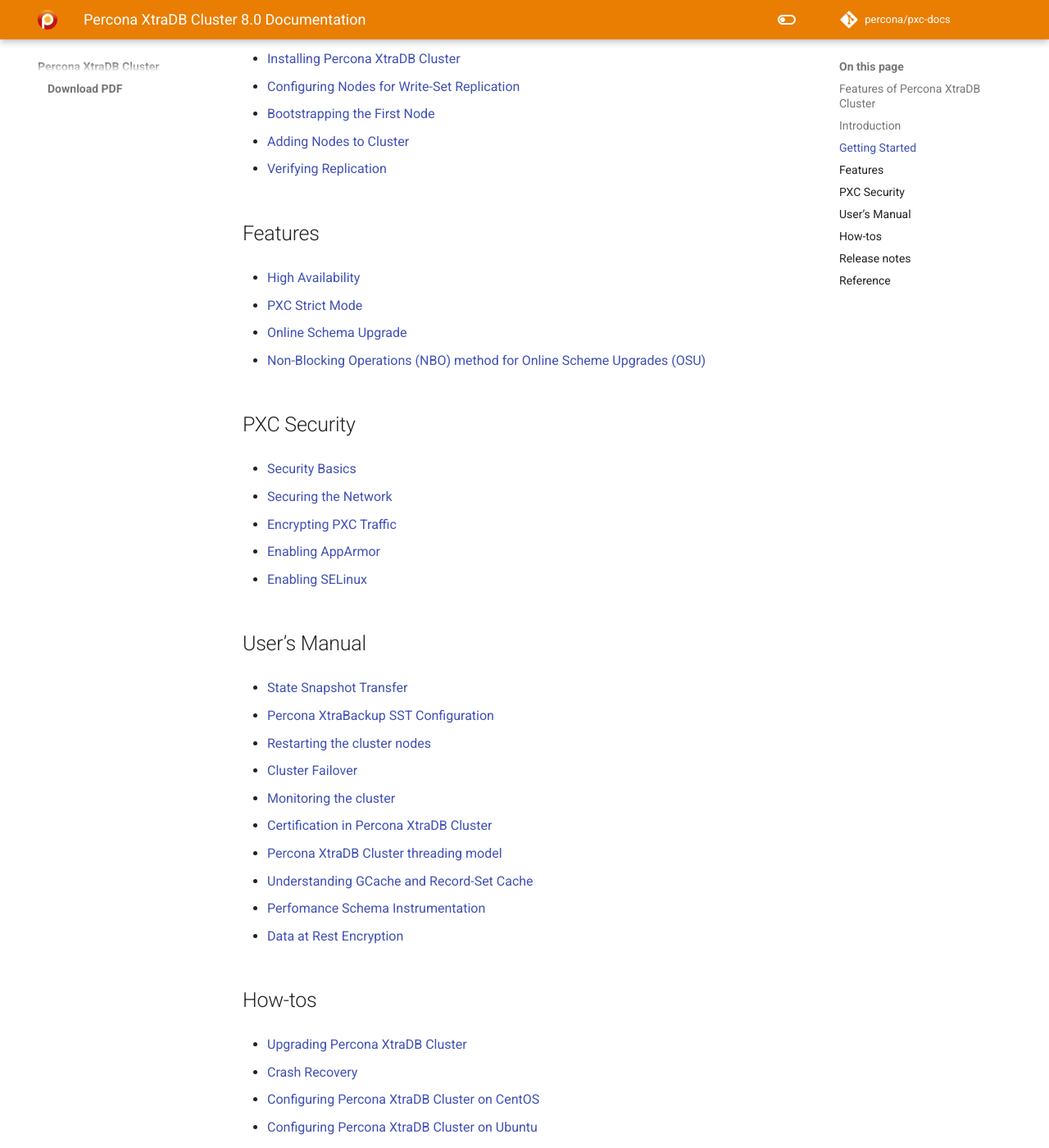
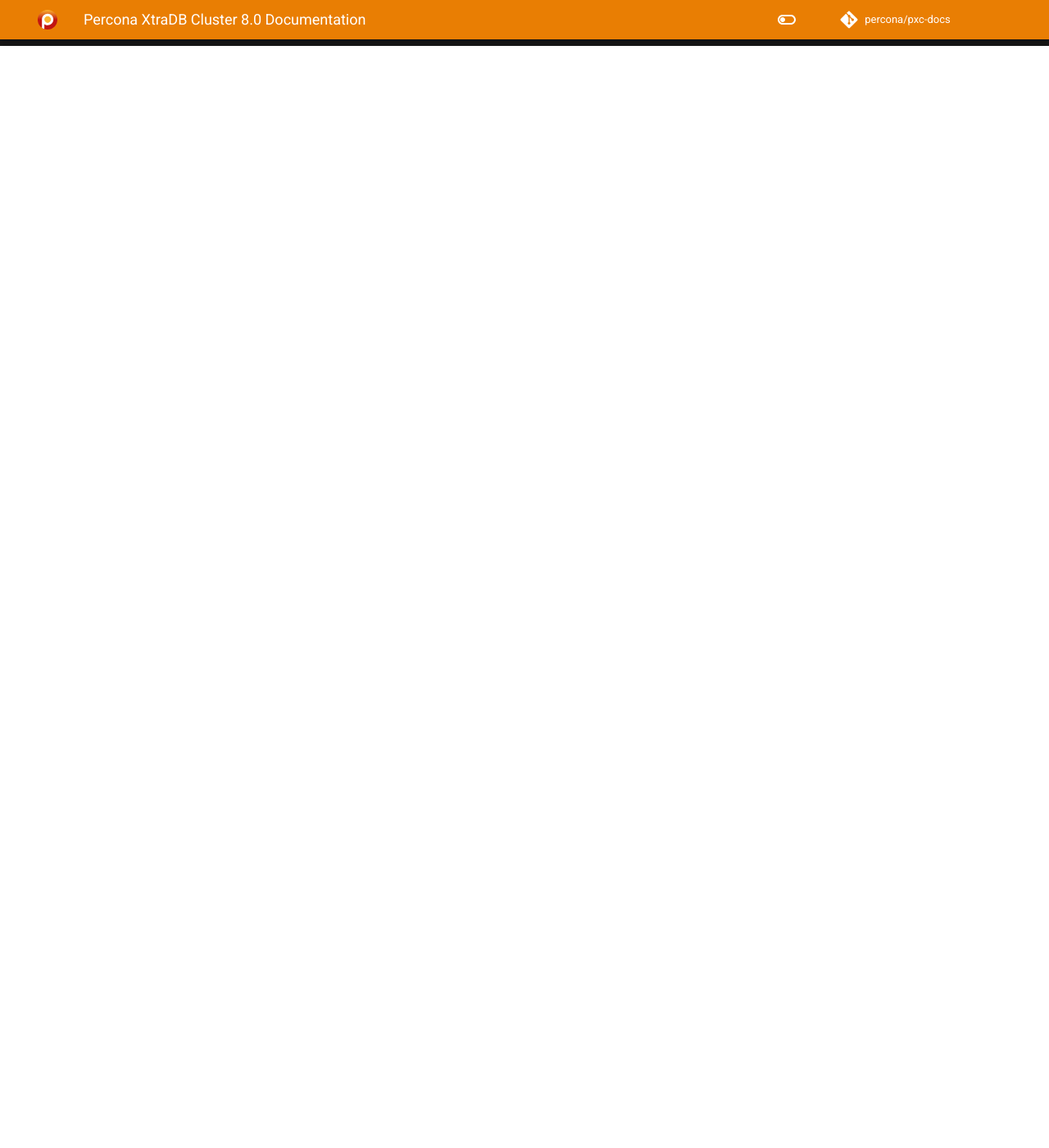
Before and after one commit to percona/pxc-docs, an MkDocs documentation site: the page built from docs/index.md, in a window 1280 px wide and 1400 px high, scrolled down 1516 px. Shown: the whole window at 82% size. Built offline with MkDocs 1.6.1 and Material for MkDocs 9.7.7, drawn with Linux system fonts in a browser that asks for light colours; nearby versions of some CDN libraries; comment, search, counter and statistics services are not loaded; the version menu is left out; after the commit the page ends 1572 px from its top, so only the background shows below that; some of the changed text lies outside the part shown.

Commit message:
PXC 4019 Remove TOC from the index file (8.0) dquote>         modified:   docs/index.md

```diff
--- a/docs/index.md
+++ b/docs/index.md
@@ -33,162 +33,3 @@
      * [Percona Server for MySQL](https://www.percona.com/doc/percona-server/LATEST/index.html)
 
      * [How We Made Percona XtraDB Cluster Scale](https://www.percona.com/blog/2017/04/19/how-we-made-percona-xtradb-cluster-scale)
-
-
-## Introduction
-
-
-* [About Percona XtraDB Cluster](intro.md)
-
-
-* [Percona XtraDB Cluster Limitations](limitation.md)
-
-
-## Getting Started
-
-
-* [Quick Start Guide for Percona XtraDB Cluster](overview.md)
-
-
-* [Installing Percona XtraDB Cluster](install/index.md)
-
-
-* [Configuring Nodes for Write-Set Replication](configure.md)
-
-
-* [Bootstrapping the First Node](bootstrap.md)
-
-
-* [Adding Nodes to Cluster](add-node.md)
-
-
-* [Verifying Replication](verify.md)
-
-
-## Features
-
-
-* [High Availability](features/highavailability.md)
-
-
-* [PXC Strict Mode](features/pxc-strict-mode.md)
-
-
-* [Online Schema Upgrade](features/online-schema-upgrade.md)
-
-
-* [Non-Blocking Operations (NBO) method for Online Scheme Upgrades (OSU)](features/nbo.md)
-
-
-## PXC Security
-
-
-* [Security Basics](security/index.md)
-
-
-* [Securing the Network](security/secure-network.md)
-
-
-* [Encrypting PXC Traffic](security/encrypt-traffic.md)
-
-
-* [Enabling AppArmor](security/apparmor.md)
-
-
-* [Enabling SELinux](security/selinux.md)
-
-
-## User's Manual
-
-
-* [State Snapshot Transfer](manual/state_snapshot_transfer.md)
-
-
-* [Percona XtraBackup SST Configuration](manual/xtrabackup_sst.md)
-
-
-* [Restarting the cluster nodes](manual/restarting_nodes.md)
-
-
-* [Cluster Failover](manual/failover.md)
-
-
-* [Monitoring the cluster](manual/monitoring.md)
-
-
-* [Certification in Percona XtraDB Cluster](manual/certification.md)
-
-
-* [Percona XtraDB Cluster threading model](manual/threading_model.md)
-
-
-* [Understanding GCache and Record-Set Cache](manual/gcache_record-set_cache_difference.md)
-
-
-* [Perfomance Schema Instrumentation](manual/performance_schema_instrumentation.md)
-
-
-* [Data at Rest Encryption](management/data_at_rest_encryption.md)
-
-
-## How-tos
-
-
-* [Upgrading Percona XtraDB Cluster](howtos/upgrade_guide.md)
-
-
-* [Crash Recovery](howtos/crash-recovery.md)
-
-
-* [Configuring Percona XtraDB Cluster on CentOS](howtos/centos_howto.md)
-
-
-* [Configuring Percona XtraDB Cluster on Ubuntu](howtos/ubuntu_howto.md)
-
-
-* [Setting up Galera Arbitrator](howtos/garbd_howto.md)
-
-
-* [How to set up a three-node cluster on a single box](howtos/singlebox.md)
-
-
-* [How to set up a three-node cluster in EC2 environment](howtos/3nodesec2.md)
-
-
-* [Load balancing with HAProxy](howtos/haproxy.md)
-
-
-* [Load balancing with ProxySQL](howtos/proxysql.md)
-
-
-* [The proxysql-admin Tool with ProxySQL v2](howtos/proxysql-v2.md)
-
-
-* [Setting up a testing environment with ProxySQL](howtos/virt_sandbox.md)
-
-
-## Release notes
-
-
-* [*Percona XtraDB Cluster* 8.0 Release notes](release-notes/release-notes_index.md)
-
-
-## Reference
-
-
-* [Index of wsrep status variables](wsrep-status-index.md)
-
-
-* [Index of wsrep system variables](wsrep-system-index.md)
-
-
-* [Index of wsrep_provider options](wsrep-provider-index.md)
-
-
-* [Index of files created by PXC](wsrep-files-index.md)
-
-
-* [Frequently Asked Questions](faq.md)
-
-
-* [Glossary](glossary.md)
```
